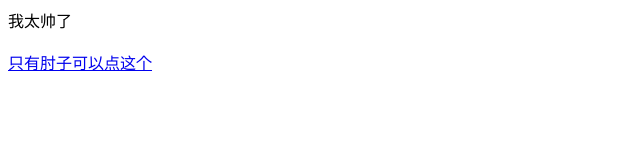
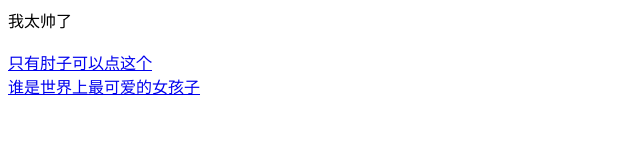
Before and after one commit to NiYangTesta/NiYangTesta.github.io, a plain HTML site: page index.html in a window 1280 px wide. Shown: the whole page, without its empty margins (0-640 px from the left). Drawn offline with Linux system fonts and the light colour scheme.

Commit message:
Update index.html

```diff
--- a/index.html
+++ b/index.html
@@ -6,5 +6,7 @@
         <div>我太帅了</div>
         <br>
         <a href="test.html">只有肘子可以点这个</a>
+        <br>
+        <a href="test_folder/zhouzixiaojie.html">谁是世界上最可爱的女孩子</a>
     </body>
 </html>
```
